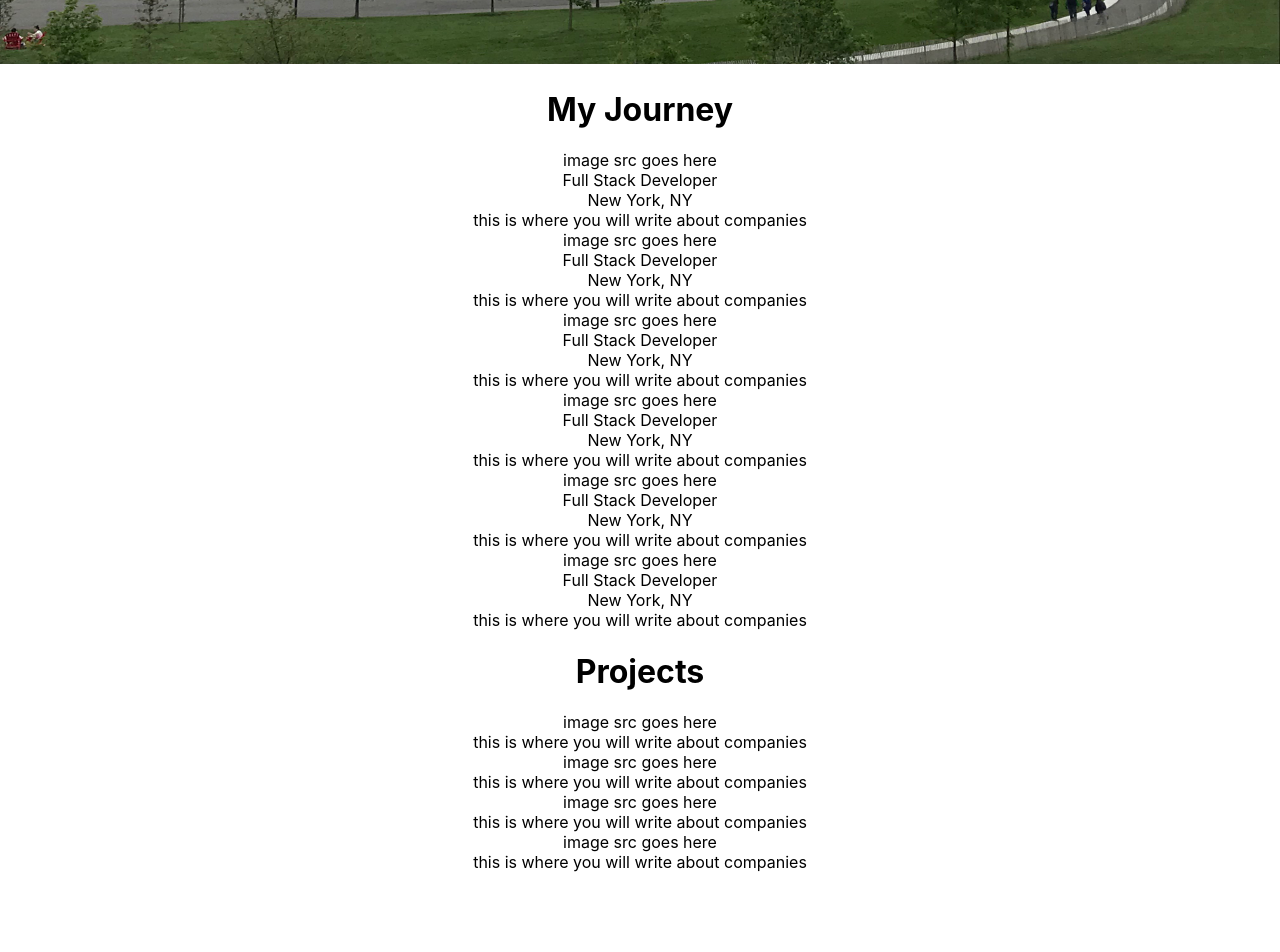
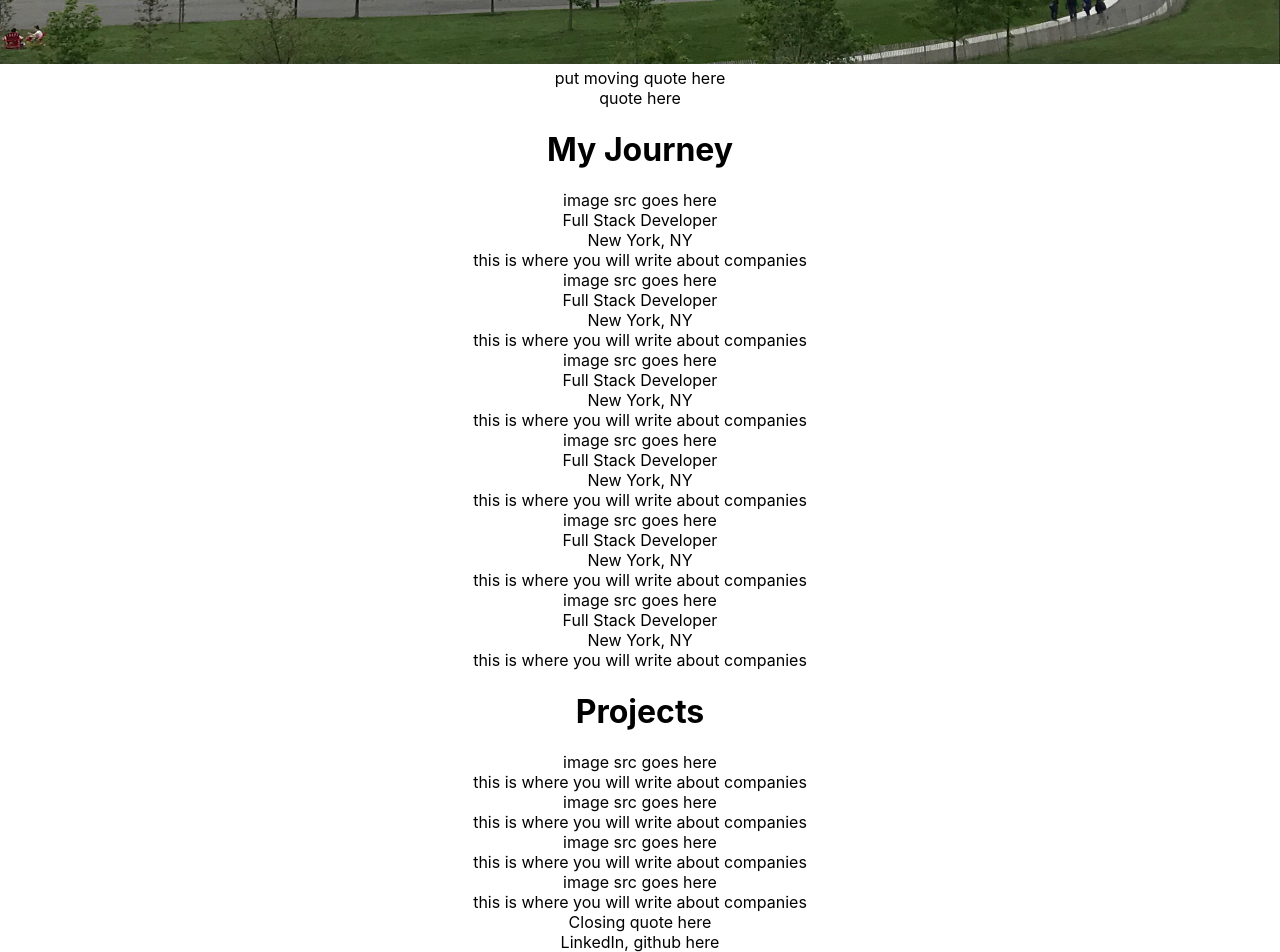
Before and after one commit to vanceleon/Portfolio_Site, a React (Create React App) app in the folder portfolio/: page / in a window 1280 px wide. Shown: the part 936-1888 px from the top of the page. Before the commit the page ends 1808 px from the top, so only its background shows below. Built offline with nearby package versions, Linux system fonts and the light colour scheme.

Commit message:
add file for netlify

```diff
--- a/portfolio/src/App.js
+++ b/portfolio/src/App.js
@@ -3,6 +3,8 @@ import Header from './Components/Header';
 import NavMenu from './Components/NavBar';
 import Experience from './Components/Experience';
 import Projects from './Components/Projects';
+import Quotes from './Components/Quotes';
+import Footer from './Components/Footer';
 import './css/App.css';
 
 class App extends Component {
@@ -13,9 +15,12 @@ class App extends Component {
           <NavMenu />
           <Header />
         </div>
-
+        <Quotes/>
         <Experience />
         <Projects/>
+
+
+        <Footer/>
         {/* <div className='testing'>
           testing the text under image
         </div> */}
```
